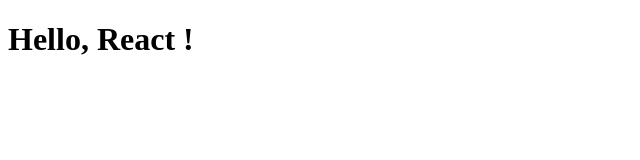
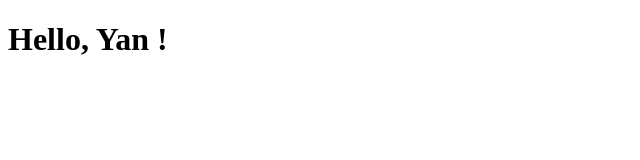
Before and after one commit to Yan-Coquoz/TsPokemon, a React (Create React App) app: page / in a window 1280 px wide. Shown: the top 160 px of the page, without its empty margins (0-640 px from the left). Built offline with nearby package versions, Linux system fonts and the light colour scheme; the HTML template or start-up script is replaced by a standard one.

Commit message:
Point d'entree de l'app

```diff
--- a/src/App.tsx
+++ b/src/App.tsx
@@ -1,7 +1,7 @@
-import React from "react";
+import React, { FunctionComponent } from "react";
 
-const App: React.FC = () => {
-  const name: String = "React";
+const App: FunctionComponent = () => {
+  const name: String = "Yan";
 
   return <h1>Hello, {name} !</h1>;
 };
--- /dev/null
+++ b/src/index.tsx
@@ -0,0 +1,5 @@
+import React from "react";
+import ReactDOM from "react-dom";
+import App from "./App";
+
+ReactDOM.render(<App />, document.getElementById("root"));
```
